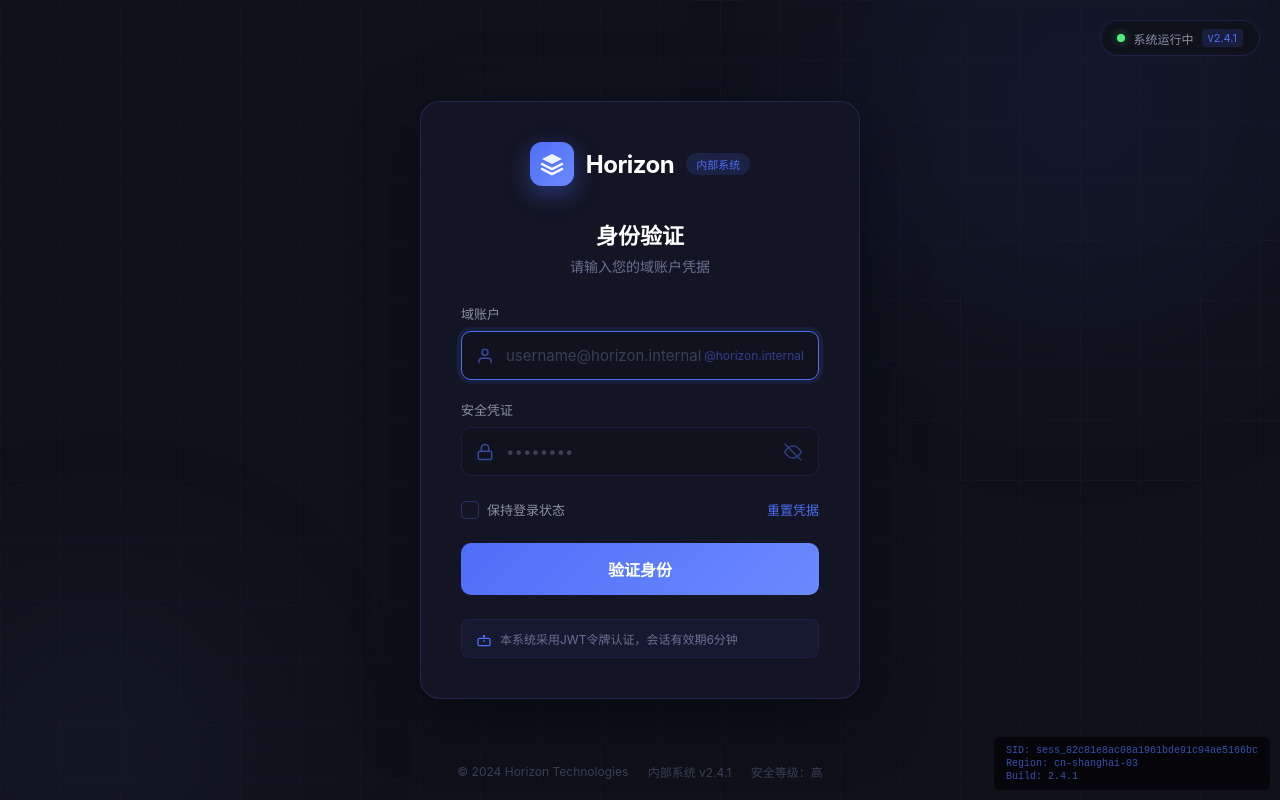
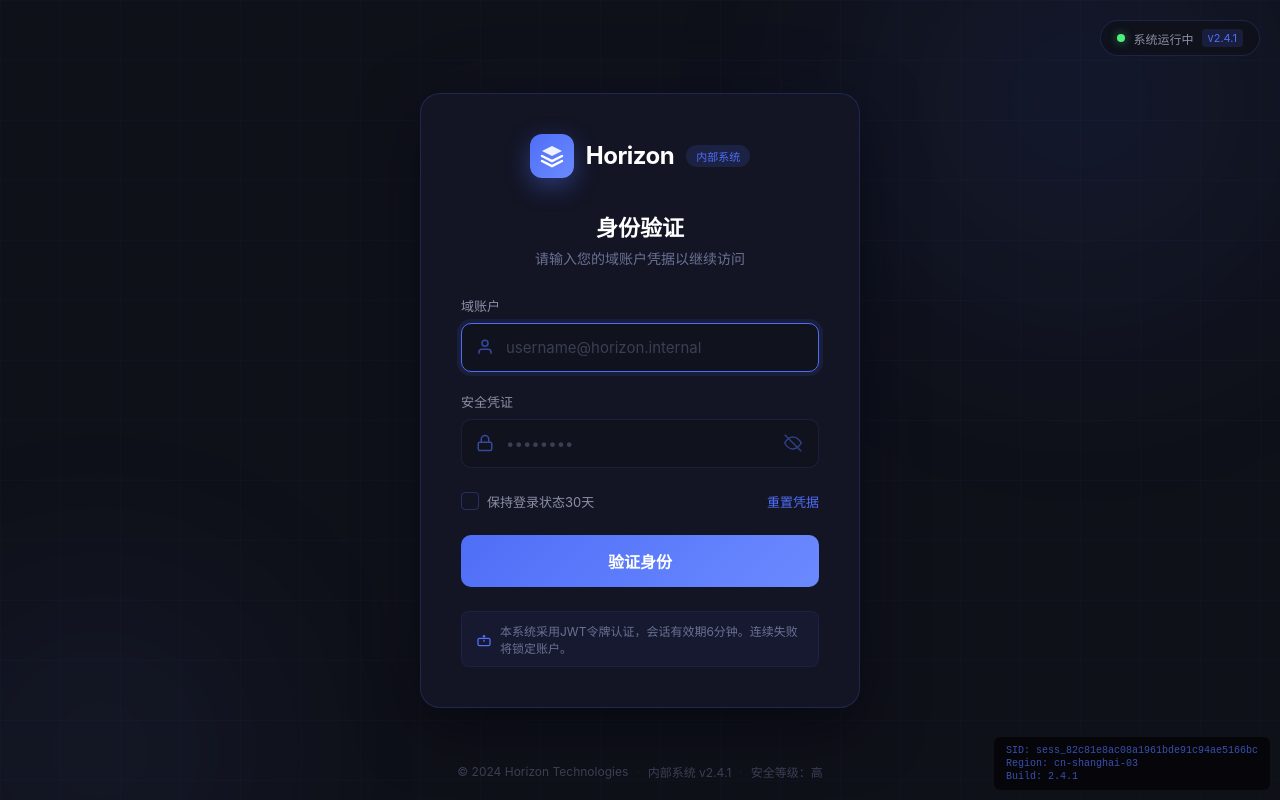
Before and after one commit to Sanmimimi/cychvf, a Vue app: page / in a window 1280 px wide. Built offline with nearby package versions, Linux system fonts and the light colour scheme.

Commit message:
Update LoginForm.vue

```diff
--- a/src/components/LoginForm.vue
+++ b/src/components/LoginForm.vue
@@ -1,14 +1,14 @@
 <template>
   <div class="login-wrapper">
-    <!-- 背景装饰 - 后端连接状态 -->
+    <!-- 背景装饰 -->
     <div class="bg-grid"></div>
     <div class="bg-orb bg-orb-1"></div>
     <div class="bg-orb bg-orb-2"></div>
 
     <!-- 系统状态指示器 -->
     <div class="system-status">
-      <span class="status-dot" :class="{ online: serverStatus }"></span>
-      <span class="status-text">{{ serverStatus ? '系统运行中' : '维护中' }}</span>
+      <span class="status-dot" :class="{ online: serverOnline }"></span>
+      <span class="status-text">{{ serverOnline ? '系统运行中' : '维护中' }}</span>
       <span class="status-version">v2.4.1</span>
     </div>
 
@@ -30,10 +30,10 @@
       <!-- 表单标题 -->
       <div class="form-header">
         <h2>身份验证</h2>
-        <p>请输入您的域账户凭据</p>
+        <p>请输入您的域账户凭据以继续访问</p>
       </div>
 
-      <!-- 全局错误提示 -->
+      <!-- 全局提示 -->
       <transition name="slide-fade">
         <div v-if="showGlobalError" class="global-error">
           <svg viewBox="0 0 24 24" fill="none" stroke="currentColor" stroke-width="2.5">
@@ -69,7 +69,6 @@
               autocomplete="off"
               spellcheck="false"
             >
-            <span class="input-domain">@horizon.internal</span>
           </div>
           <transition name="slide-fade">
             <p v-if="errors.username" class="field-error">{{ errors.username }}</p>
@@ -116,7 +115,7 @@
           <label class="remember-option">
             <input type="checkbox" v-model="formData.remember">
             <span class="checkbox-custom"></span>
-            <span>保持登录状态</span>
+            <span>保持登录状态30天</span>
           </label>
           <a href="#" class="forgot-link" @click.prevent="handleForgotPassword">重置凭据</a>
         </div>
@@ -143,7 +142,7 @@
           <path d="M12 16v-3"/>
           <circle cx="12" cy="8" r="1"/>
         </svg>
-        <span>本系统采用JWT令牌认证，会话有效期6分钟</span>
+        <span>本系统采用JWT令牌认证，会话有效期6分钟。连续失败将锁定账户。</span>
       </div>
     </div>
 
@@ -161,8 +160,6 @@
 <script setup>
 import { ref, reactive, onMounted, nextTick } from 'vue'
 
-const emit = defineEmits(['login-success'])
-
 // 表单数据
 const formData = reactive({
   username: '',
@@ -175,7 +172,7 @@ const showPassword = ref(false)
 const focusedField = ref(null)
 const showGlobalError = ref(false)
 const isSubmitting = ref(false)
-const serverStatus = ref(true)
+const serverOnline = ref(true)
 const errors = reactive({
   username: '',
   password: ''
@@ -193,20 +190,15 @@ onMounted(() => {
   })
 
   // 检查服务器状态
-  checkServerStatus()
+  serverOnline.value = Math.random() > 0.05
 
-  // 有定时任务刷新token
+  // 定时任务刷新token
   setInterval(() => {
-    // token刷新
+    try {
       const fakeRefresh = btoa(Date.now().toString(36))
-  }, 300000) // 5分钟
+    } catch(e) {}
+  }, 300000)
 })
-
-// 检查服务器状态
-const checkServerStatus = () => {
-  // 95%概率在线
-  serverStatus.value = Math.random() > 0.05
-}
 
 // 清除错误
 const clearError = (field) => {
@@ -257,25 +249,26 @@ const handleLogin = async () => {
   const delay = 800 + Math.random() * 1200
   await new Promise(resolve => setTimeout(resolve, delay))
 
-  // 后端验证
   // 生成请求ID
   const requestId = 'req_' + Date.now().toString(36) + Math.random().toString(36).slice(2, 8)
 
-  // 记录登录尝试
+  // 记录登录尝试到后端
+  try {
     if (navigator.sendBeacon) {
       const logData = new Blob([JSON.stringify({
-      timestamp: new Date().toISOString(),
-      username: formData.username.slice(0, 3) + '***',
+        ts: new Date().toISOString(),
+        user: formData.username.slice(0, 3) + '***',
         ip: '10.24.' + Math.floor(Math.random() * 255) + '.' + Math.floor(Math.random() * 255),
-      requestId: requestId,
+        rid: requestId,
         status: 'failed',
         reason: 'invalid_credentials'
       })], { type: 'application/json' })
 
       navigator.sendBeacon('/api/v2/logs/auth', logData)
     }
+  } catch(e) {}
 
-  // 显示错误
+  // 显示
   showGlobalError.value = true
   isSubmitting.value = false
 
@@ -293,7 +286,6 @@ const handleLogin = async () => {
 
 // 忘记密码处理
 const handleForgotPassword = () => {
-  // 发送重置请求
   alert('请通过企业内部IT支持渠道重置凭据\n\n参考编号: IT-' + Date.now().toString(36).toUpperCase().slice(-8))
 }
 </script>
@@ -573,15 +565,6 @@ const handleForgotPassword = () => {
   color: #3a3f55;
 }
 
-.input-domain {
-  position: absolute;
-  right: 14px;
-  color: #4f6ef7;
-  font-size: 12px;
-  opacity: 0.5;
-  pointer-events: none;
-}
-
 .toggle-visibility {
   position: absolute;
   right: 10px;
```
Lines whose indentation alone changed are shown as unchanged.
